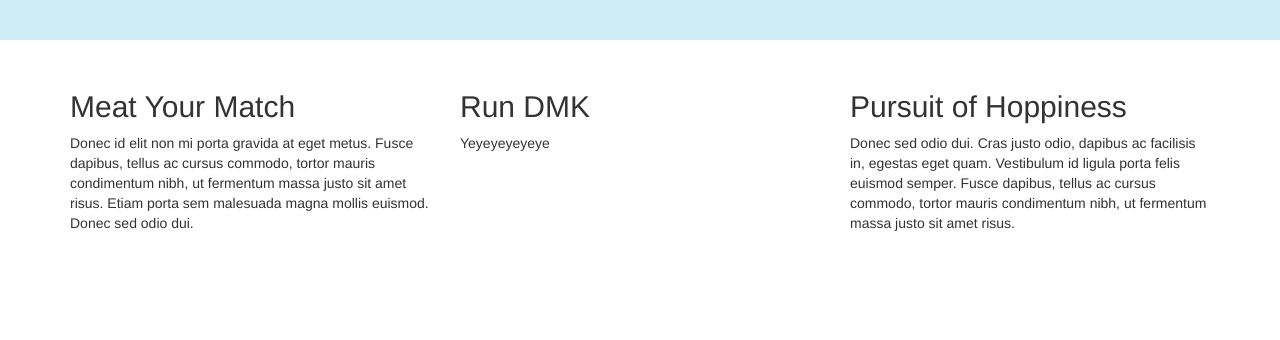
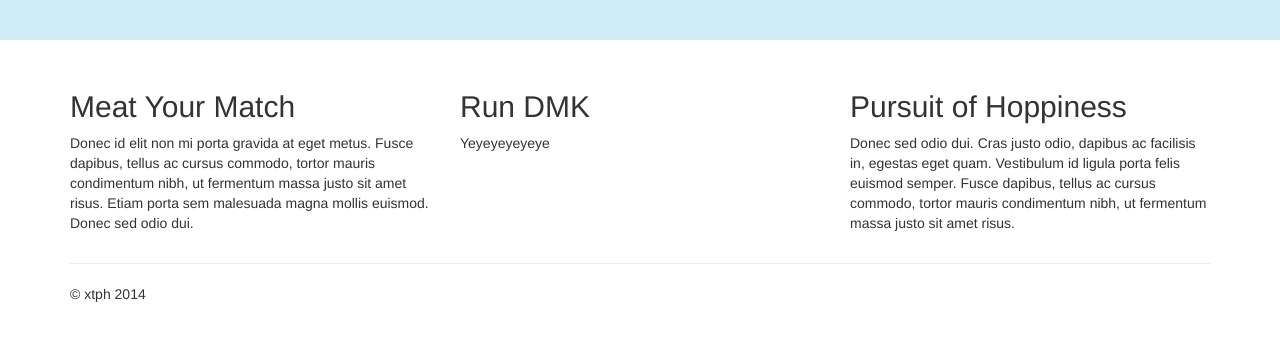
Before and after one commit to chaubursin/chaubursin.github.io, a plain HTML site: page index.html in a window 1280 px wide. Shown: the part 360-700 px from the top of the page. Drawn offline with nearby package versions, Linux system fonts and the light colour scheme.

Commit message:
Added footer

```diff
--- a/index.html
+++ b/index.html
@@ -48,5 +48,11 @@
         </div>
       </div>
 		<h1></h1>
+		<hr>
+
+      <footer>
+        <p>&copy; xtph 2014</p>
+      </footer>
+    </div> <!-- /container -->
 	</body>
 </html>
```
